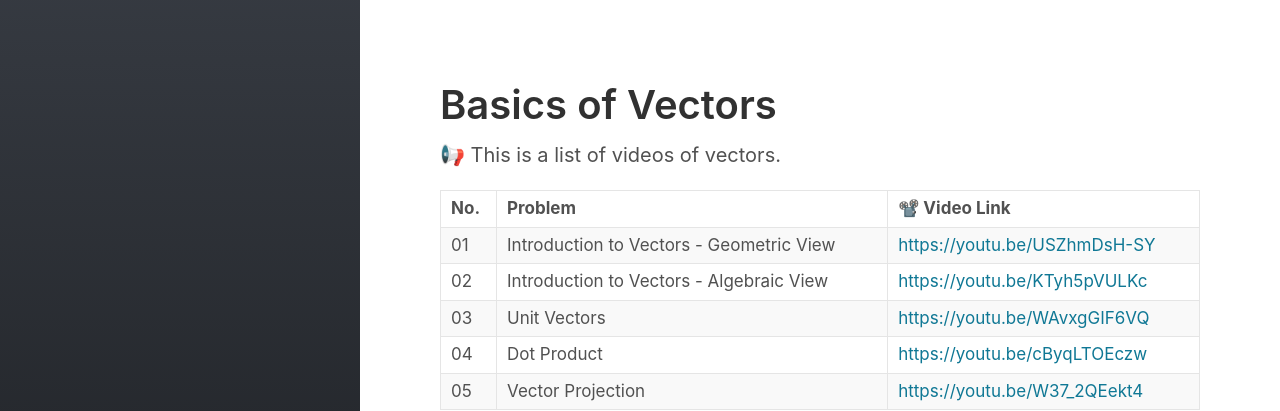
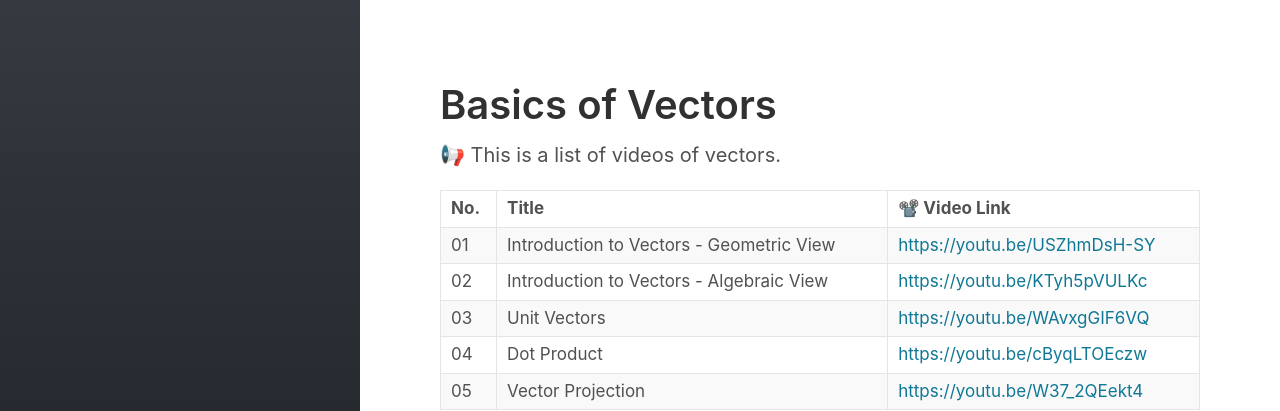
Before and after one commit to mokcak/mokcak.github.io, a Jekyll site: the page built from category/videos/calculus/vectors.md, in a window 1280 px wide. Shown: the top 411 px of the page. Built offline with Jekyll 4.4.1, drawn with Linux system fonts in a browser that asks for light colours.

Commit message:
Update vectors.md

```diff
--- a/category/videos/calculus/vectors.md
+++ b/category/videos/calculus/vectors.md
@@ -5,7 +5,7 @@ title: Basics of Vectors
 
 📢 This is a list of videos of vectors.
 
-| No.  | Problem                                  | 📽️ Video Link                                                 |
+| No.  | Title                                    | 📽️ Video Link                                                 |
 | ---- | ---------------------------------------- | ------------------------------------------------------------ |
 | 01   | Introduction to Vectors - Geometric View | <a href="https://youtu.be/USZhmDsH-SY" target="_blank">https://youtu.be/USZhmDsH-SY</a> |
 | 02   | Introduction to Vectors - Algebraic View | <a href="https://youtu.be/KTyh5pVULKc" target="_blank">https://youtu.be/KTyh5pVULKc</a> |
```
